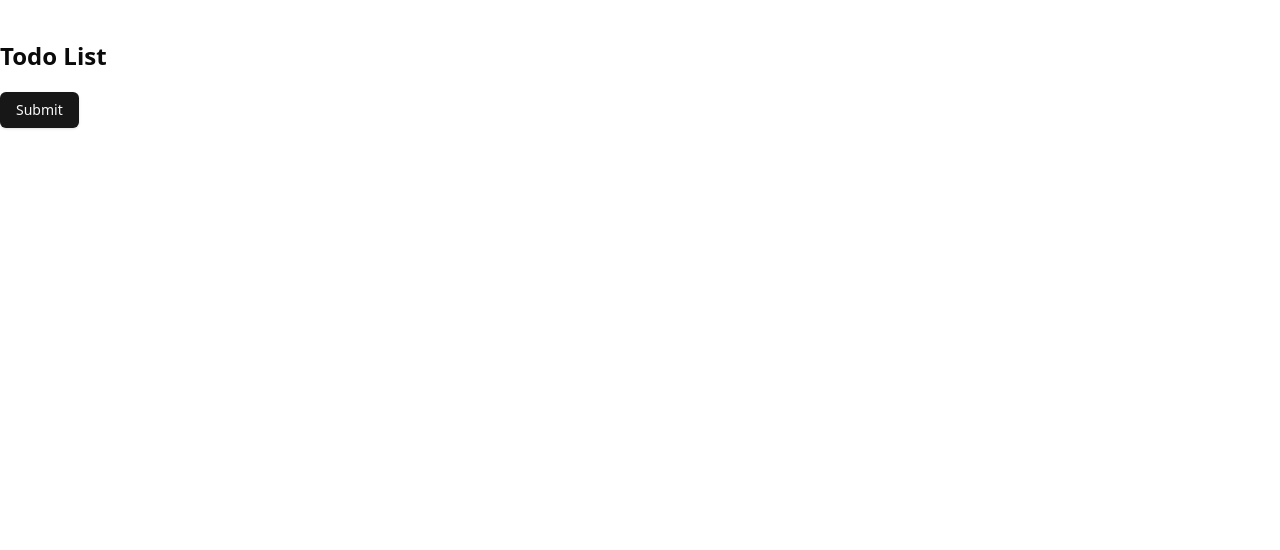
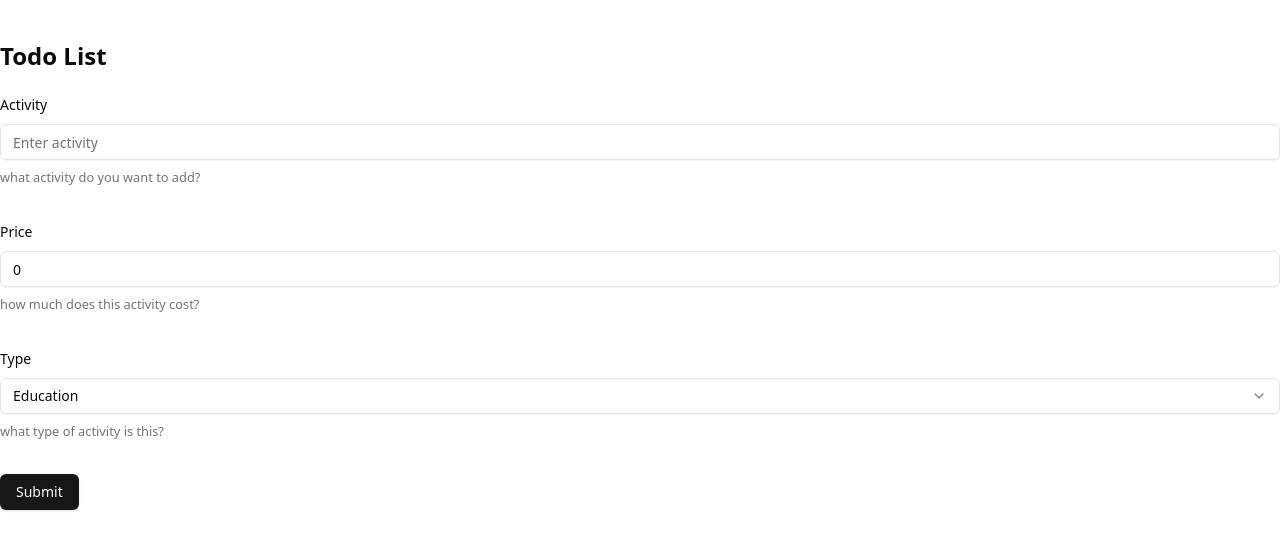
Before and after one commit to shahirulprojects/Taskly, a Next.js app: page /todolist in a window 1280 px wide. Shown: the top 550 px of the page. Built offline with nearby package versions, Linux system fonts and the light colour scheme.

Commit message:
feat:🌸 add activity, price, and type field

```diff
--- a/app/(root)/page.tsx
+++ b/app/(root)/page.tsx
@@ -3,11 +3,11 @@ import Link from "next/link";
 import { Button } from "@/components/ui/button";
 const Home = () => {
   return (
-    <div className="flex flex-col items-center justify-center h-screen">
-      <h1 className="text-4xl font-bold">Taskly</h1>
+    <div className="flex flex-col items-center justify-center h-screen bg-black">
+      <h1 className="text-4xl font-bold text-white">Taskly</h1>
       <p className="text-gray-500">A simple task management app</p>
       <Link href="/todolist">
-        <Button className="mt-4">Get Started</Button>
+        <Button className="mt-4 bg-white text-black">Get Started</Button>
       </Link>
     </div>
   );
--- a/app/(root)/todolist/page.tsx
+++ b/app/(root)/todolist/page.tsx
@@ -84,6 +84,73 @@ function ProfileForm() {
   return (
     <Form {...form}>
       <form onSubmit={form.handleSubmit(onSubmit)} className="space-y-8">
+        <FormField
+          control={form.control}
+          name="activity"
+          render={({ field }) => (
+            <FormItem>
+              <FormLabel>Activity</FormLabel>
+              <FormControl>
+                <Input placeholder="Enter activity" {...field} />
+              </FormControl>
+              <FormDescription>
+                what activity do you want to add?
+              </FormDescription>
+              <FormMessage />
+            </FormItem>
+          )}
+        />
+
+        <FormField
+          control={form.control}
+          name="price"
+          render={({ field }) => (
+            <FormItem>
+              <FormLabel>Price</FormLabel>
+              <FormControl>
+                <Input
+                  type="number"
+                  placeholder="0"
+                  {...field}
+                  onChange={(e) => field.onChange(parseFloat(e.target.value))}
+                />
+              </FormControl>
+              <FormDescription>
+                how much does this activity cost?
+              </FormDescription>
+              <FormMessage />
+            </FormItem>
+          )}
+        />
+        <FormField
+          control={form.control}
+          name="type"
+          render={({ field }) => (
+            <FormItem>
+              <FormLabel>Type</FormLabel>
+              <Select onValueChange={field.onChange} defaultValue={field.value}>
+                <FormControl>
+                  <SelectTrigger>
+                    <SelectValue placeholder="Select activity type" />
+                  </SelectTrigger>
+                </FormControl>
+                <SelectContent>
+                  <SelectItem value="education">Education</SelectItem>
+                  <SelectItem value="recreational">Recreational</SelectItem>
+                  <SelectItem value="social">Social</SelectItem>
+                  <SelectItem value="diy">DIY</SelectItem>
+                  <SelectItem value="charity">Charity</SelectItem>
+                  <SelectItem value="cooking">Cooking</SelectItem>
+                  <SelectItem value="relaxation">Relaxation</SelectItem>
+                  <SelectItem value="music">Music</SelectItem>
+                  <SelectItem value="busywork">Busywork</SelectItem>
+                </SelectContent>
+              </Select>
+              <FormDescription>what type of activity is this?</FormDescription>
+              <FormMessage />
+            </FormItem>
+          )}
+        />
         <Button type="submit">Submit</Button>
       </form>
     </Form>
```
